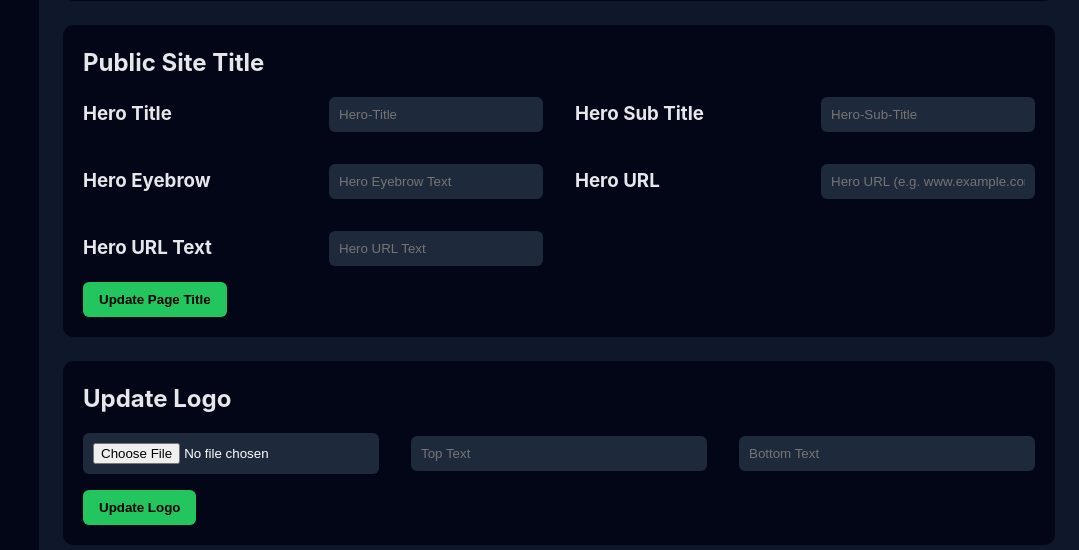
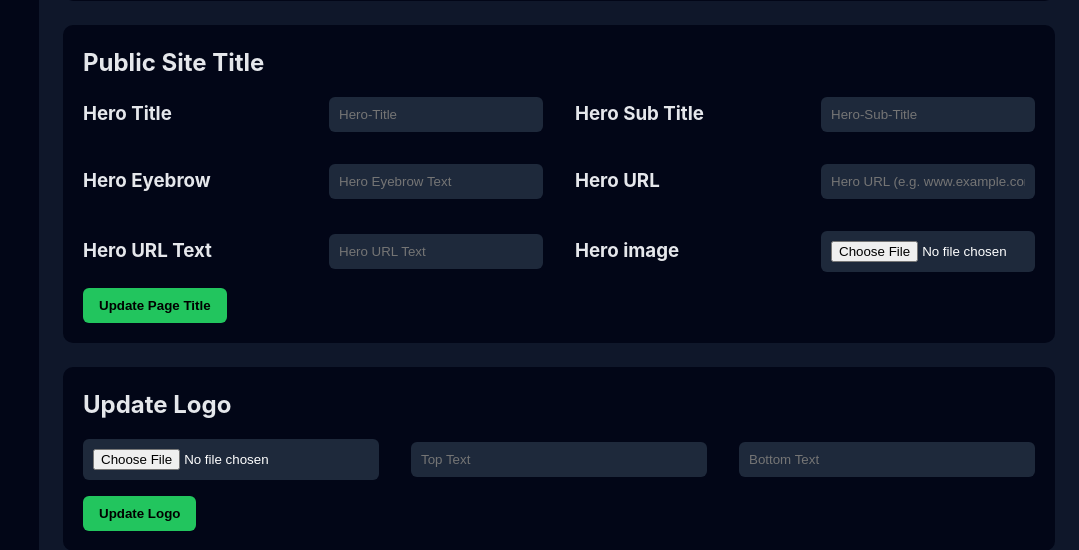
Before and after one commit to techlivewire/production, a Node server app: page /admin in a window 1280 px wide. Shown: the part 812-1362 px from the top of the page, without its empty margins (201-1280 px from the left). Run offline with Node 20, Linux system fonts and the light colour scheme; data comes from the database, SQL or seed files in the repository; data that the repository does not hold is empty; some libraries are stand-ins or nearby versions.

Commit message:
Update title logic, UI styles, and admin views

```diff
--- a/models/title.js
+++ b/models/title.js
@@ -6,6 +6,7 @@ const titleSchema = new mongoose.Schema({
   heroEyebrow: String,
   heroUrl: String,
   heroUrlText : String,
+  heroImage: String,
 
   //tenant logic
     tenantId:{
--- a/public/SBU1.css
+++ b/public/SBU1.css
@@ -248,9 +248,9 @@
     .hero-card-inner .hex {
       aspect-ratio: 4 / 3;
       border-radius: 20px;
-      background-image: url("hero-hex.jpg"); /* replace */
       background-size: cover;
       background-position: center;
+      overflow: hidden;
     }
 
     /* UPCOMING EVENTS SECTION */
--- a/server.js
+++ b/server.js
@@ -223,8 +223,6 @@ app.get("/", async (req, res) => {
       other: "#f6a623"
     };
 
-    console.log(colors)
-
     const titles = await titleRepo.findOne({ tenantId }) || {
       title: "Green Technology",
       subTitle: "Welcome to our website",
@@ -256,6 +254,8 @@ app.get("/", async (req, res) => {
       description: "We are committed to innovation, growth, and smart technology solutions.",
       images: []
     };
+
+
 
     res.render("index", {
       colors,
@@ -655,22 +655,35 @@ app.post("/updateColor", async (req, res) => {
 //   }
 // });
 
-app.post("/updateTitle", async (req, res) => {
+app.post("/updateTitle",  upload.single("image") , async (req, res) => {
   try {
     if (!req.tenant) return res.status(404).render("tenant-not-found")
 
     const tenantId = req.tenant._id;
     const { title, subTitle, heroEyebrow, heroUrl, heroUrlText } = req.body;
 
+
+    let updateData = {
+      title,
+      subTitle,
+      heroEyebrow,
+       heroUrl,
+        heroUrlText
+
+
+    }
+
+
+    // Only update image if a new file is uploaded
+      if (req.file) {
+      updateData.heroImage = "/uploads/" + req.file.filename;
+
+    }
+
+
     await titleRepo.findOneAndUpdate(
       { tenantId },
-      {
-        tenantId,
-        title,
-        subTitle,
-        heroEyebrow,
-        heroUrl
-      },
+      updateData,
       {
         upsert: true,
         new: true
--- a/views/admin.ejs
+++ b/views/admin.ejs
@@ -127,7 +127,7 @@
 
       <div class="card">
   <h2>Public Site Title</h2>
-<form action="/updateTitle" method ="POST">
+<form action="/updateTitle" method ="POST" enctype="multipart/form-data">
     <div class="grid">
 
 
@@ -141,6 +141,10 @@
     <input type="text" name="heroUrl" placeholder="Hero URL (e.g. www.example.com)" />
     <h3>Hero URL Text</h3>
     <input type="text" name="heroUrlText" placeholder="Hero URL Text" />
+
+    <h3>Hero image</h3>
+    <input type="file" name="image" accept="image/*" />
+
 
   </div>
 
--- a/views/index.ejs
+++ b/views/index.ejs
@@ -122,7 +122,10 @@
           <div class="hero-right">
             <div class="hero-card">
               <div class="hero-card-inner">
-                <div class="hex"></div>
+                <div class="hex">
+                         <img src="<%= titles.heroImage %>" alt="SBU" class = "title-img">
+
+                </div>
               </div>
             </div>
           </div>
```
Also changed, not shown: 1 other file.
